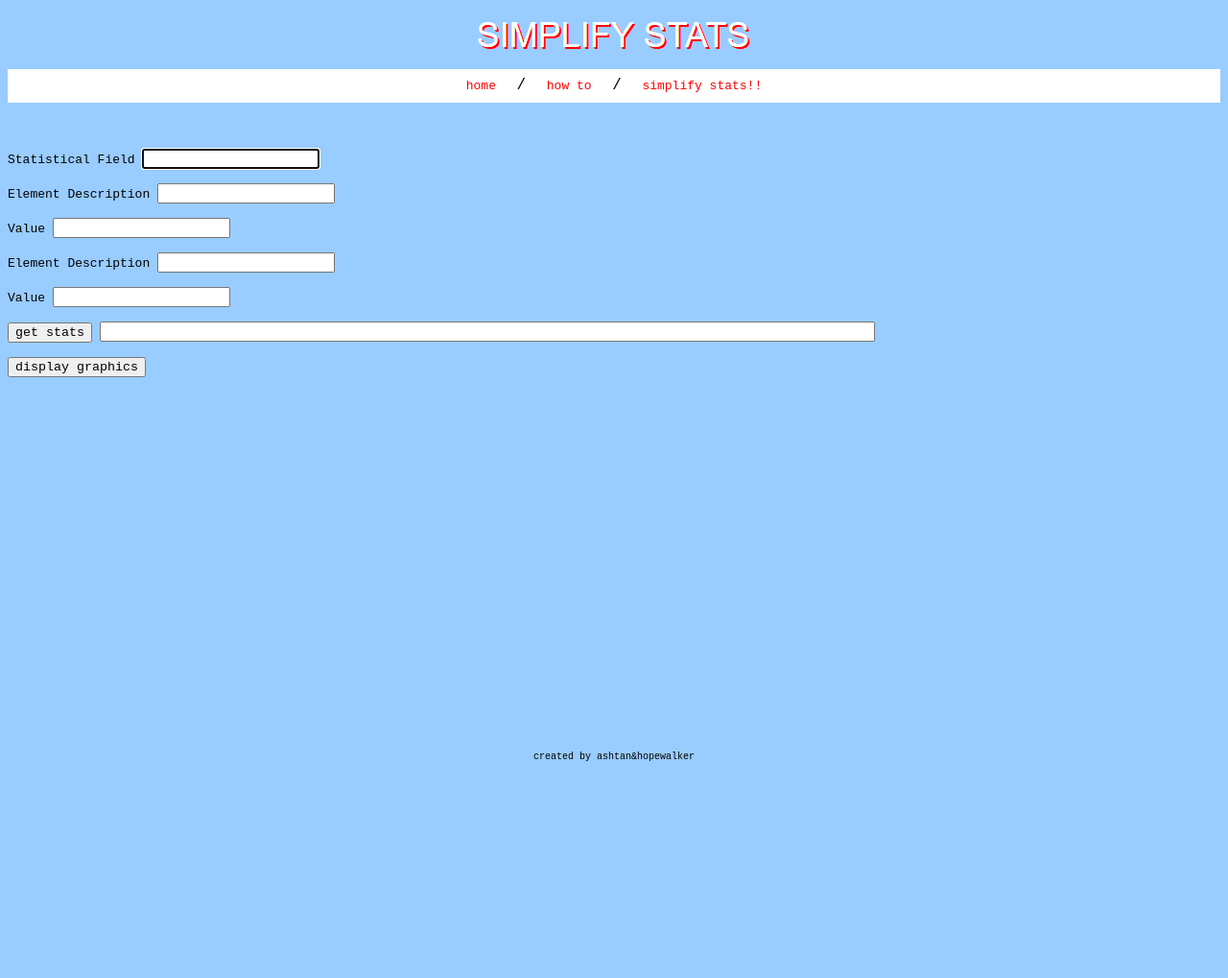
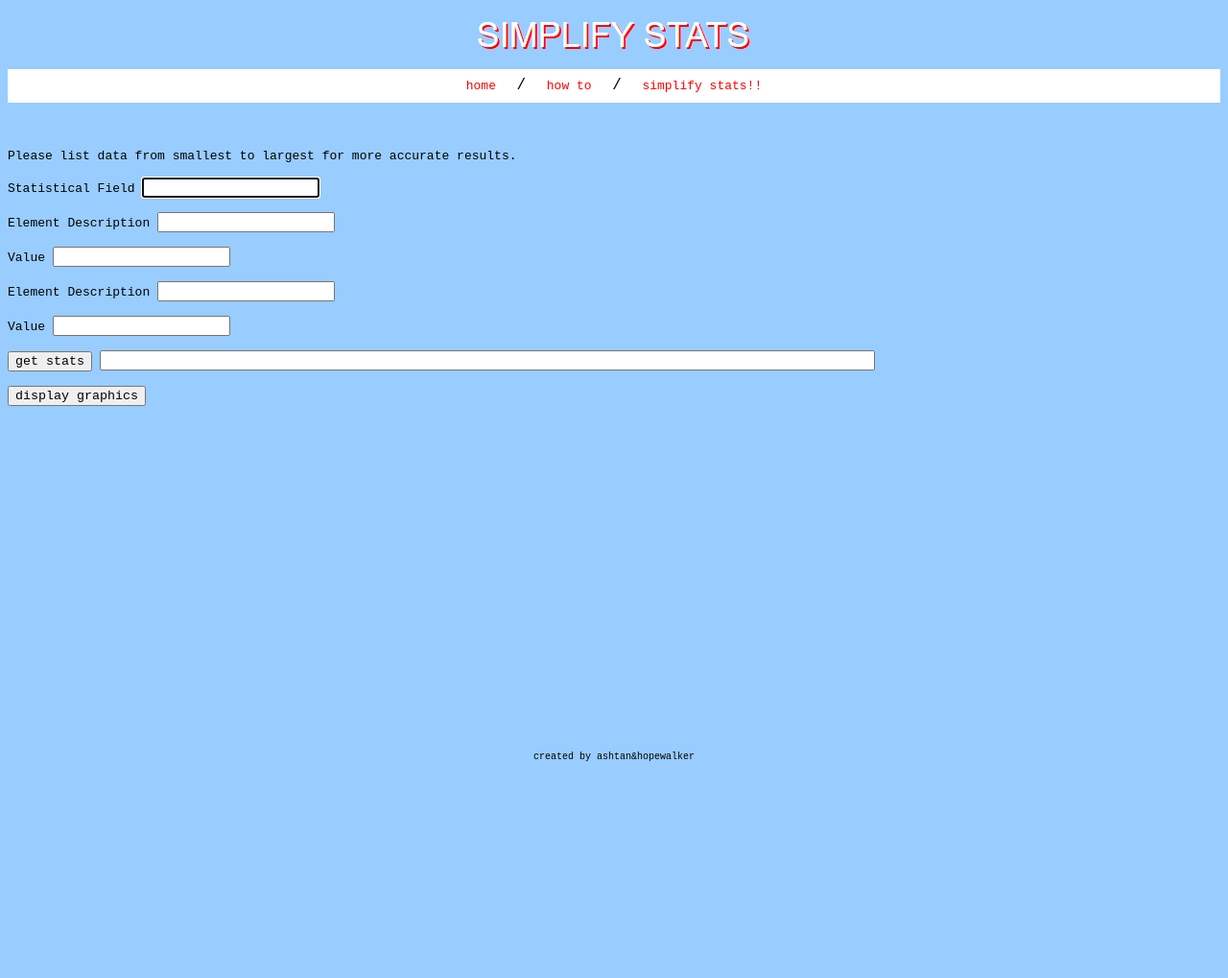
Before and after one commit to hopeiwalker/simplifystats, a plain HTML site: page nice.html in a window 1280 px wide. Shown: the whole page at 96% size. Drawn offline with Linux system fonts and the light colour scheme.

Commit message:
Update nice.html

```diff
--- a/nice.html
+++ b/nice.html
@@ -262,7 +262,8 @@ x2=400}
  <br>
 <!-- <p><a href="nice4.html">want to compare 3?</p></a>-->
  <br>
-
+  Please list data from smallest to largest for more accurate results.
+<br><br>
   <label>Statistical Field<label>
 
   <input type="text"
```
